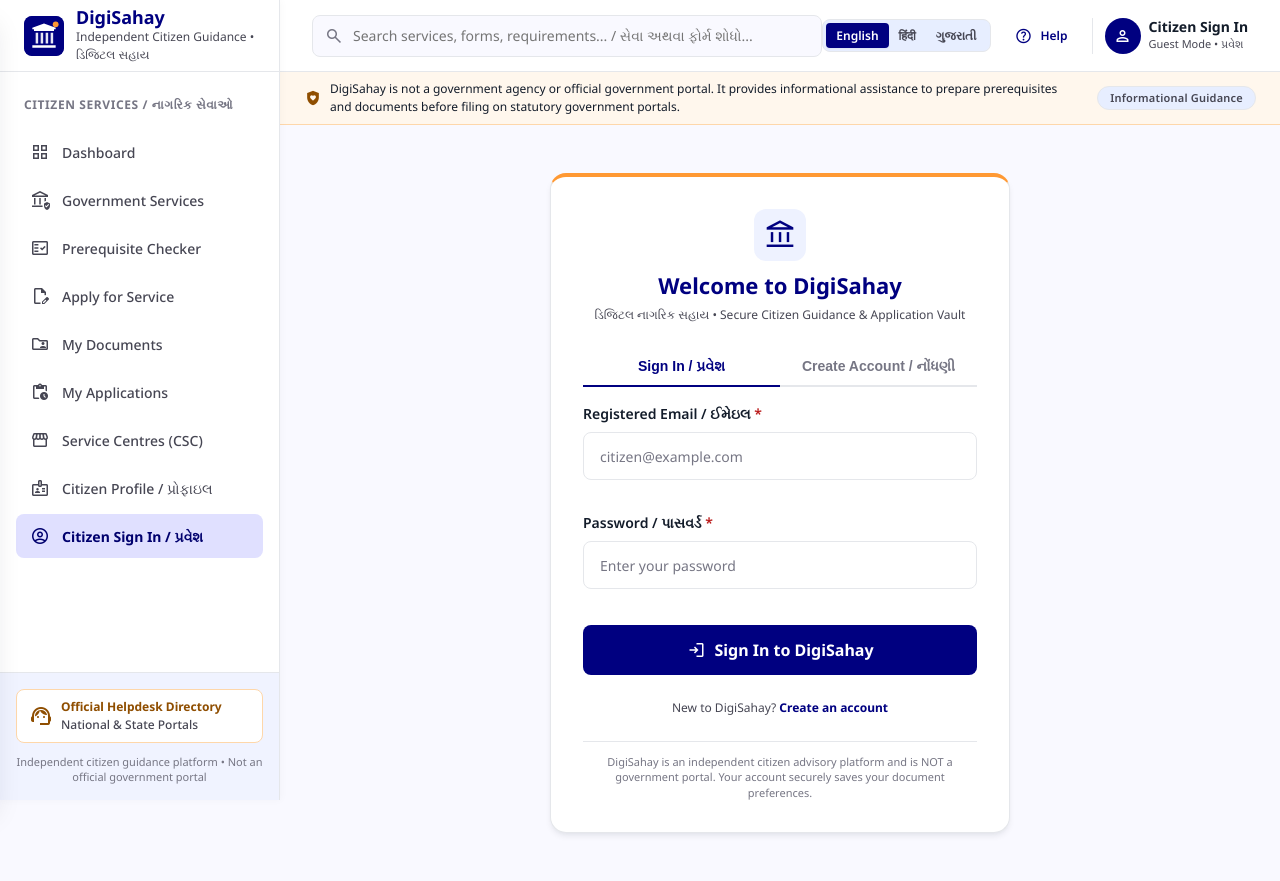
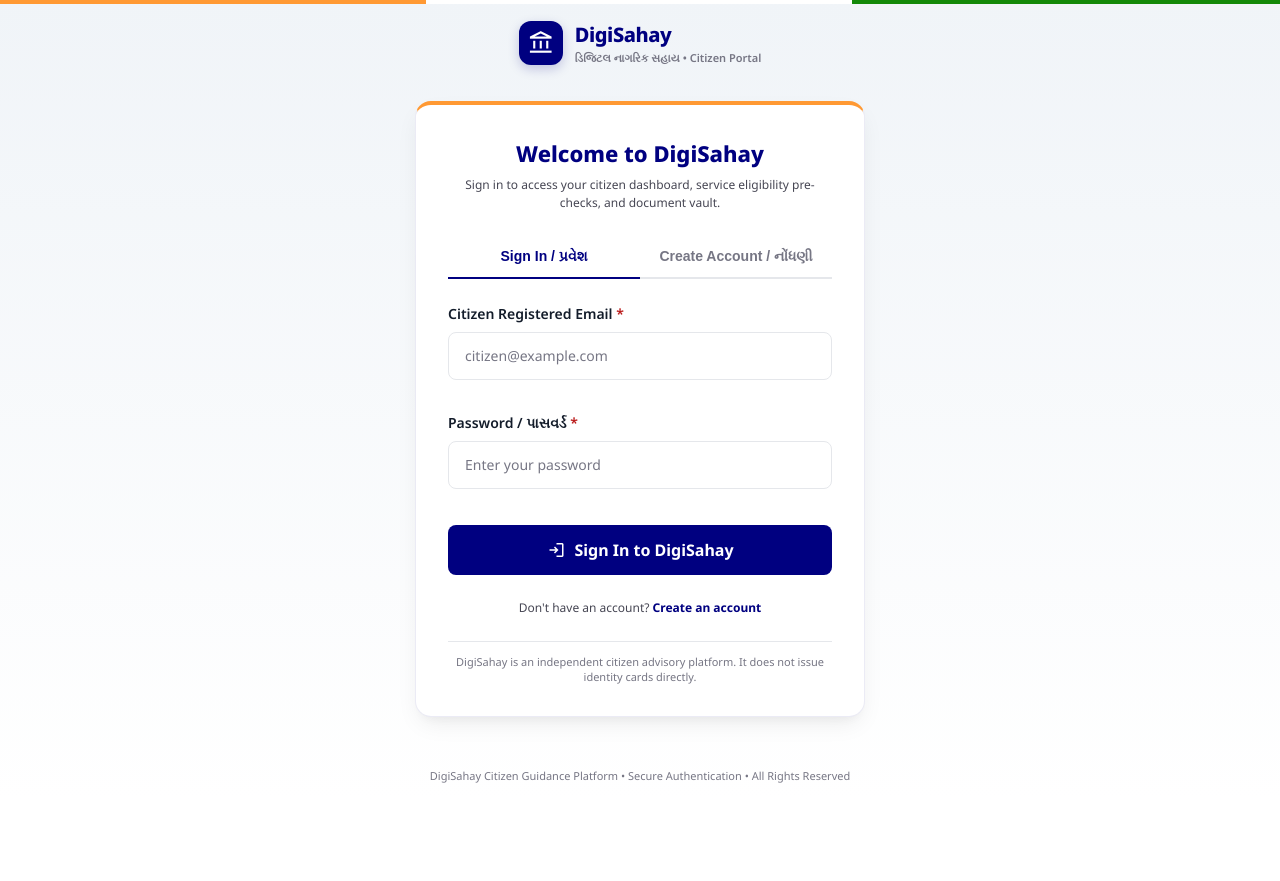
Before and after one commit to smartdevil2058/DigiSahay, a Flask app: page /auth in a window 1280 px wide. After the commit the page ends 783 px from the top, so only its background shows below. Run offline with Flask 3, Linux system fonts and the light colour scheme.

Commit message:
Add files via upload

```diff
--- a/routes/frontend_routes.py
+++ b/routes/frontend_routes.py
@@ -122,12 +122,14 @@ def logout():
 
 
 @frontend_bp.get("/services")
+@citizen_login_required
 def services_page():
     services = Service.query.order_by(Service.service_name).all()
     return render_template("services.html", services=services, active_page="services")
 
 
 @frontend_bp.get("/prerequisite-checker")
+@citizen_login_required
 def prerequisite_checker_page():
     services = Service.query.order_by(Service.service_name).all()
     selected_service_id = request.args.get("service_id", "SVC-VOTER-NEW")
@@ -165,6 +167,7 @@ def applications_page():
 
 
 @frontend_bp.get("/centers")
+@citizen_login_required
 def centers_page():
     centers = ServiceCenter.query.order_by(ServiceCenter.center_name).all()
     return render_template("centers.html", centers=centers, active_page="centers")
--- /dev/null
+++ b/static/css/auth.css
@@ -0,0 +1,99 @@
+/**
+ * DigiSahay Dedicated Authentication Portal Styles
+ */
+
+body.auth-portal-body {
+  margin: 0;
+  padding: 0;
+  min-height: 100vh;
+  background: linear-gradient(180deg, #f0f4f8 0%, #ffffff 100%);
+  display: flex;
+  flex-direction: column;
+  font-family: var(--font-family-sans, 'Noto Sans', sans-serif);
+  color: var(--color-text-primary, #1e293b);
+}
+
+.auth-tricolor {
+  height: 4px;
+  width: 100%;
+  background: linear-gradient(90deg, #ff9933 0%, #ff9933 33.3%, #ffffff 33.3%, #ffffff 66.6%, #138808 66.6%);
+}
+
+.auth-header {
+  padding: var(--space-md) var(--space-lg);
+  display: flex;
+  align-items: center;
+  justify-content: center;
+}
+
+.auth-brand {
+  display: inline-flex;
+  align-items: center;
+  gap: 12px;
+  text-decoration: none;
+}
+
+.auth-logo-badge {
+  width: 44px;
+  height: 44px;
+  border-radius: 12px;
+  background: var(--color-primary, #000080);
+  color: #ffffff;
+  display: flex;
+  align-items: center;
+  justify-content: center;
+  box-shadow: 0 4px 12px rgba(0, 0, 128, 0.2);
+}
+
+.auth-main {
+  flex: 1;
+  display: flex;
+  align-items: center;
+  justify-content: center;
+  padding: var(--space-md) var(--space-sm) var(--space-xl);
+}
+
+.auth-card {
+  width: 100%;
+  max-width: 450px;
+  background: #ffffff;
+  border-radius: var(--radius-xl, 16px);
+  box-shadow: 0 10px 25px -5px rgba(0, 0, 0, 0.08), 0 8px 10px -6px rgba(0, 0, 0, 0.04);
+  border: 1px solid rgba(0, 0, 128, 0.08);
+  border-top: 4px solid var(--color-saffron, #ff9933);
+  padding: var(--space-xl);
+  box-sizing: border-box;
+}
+
+.auth-tabs {
+  display: flex;
+  border-bottom: 2px solid var(--color-border, #e2e8f0);
+  margin-bottom: var(--space-lg);
+}
+
+.auth-tab-btn {
+  flex: 1;
+  padding: 12px 8px;
+  background: transparent;
+  border: none;
+  font-size: var(--font-size-sm, 14px);
+  font-weight: 700;
+  cursor: pointer;
+  color: var(--color-text-muted, #64748b);
+  border-bottom: 2px solid transparent;
+  margin-bottom: -2px;
+  transition: all 0.2s ease;
+  text-align: center;
+}
+
+.auth-tab-btn.active {
+  color: var(--color-primary, #000080);
+  border-bottom-color: var(--color-primary, #000080);
+}
+
+.auth-footer {
+  padding: var(--space-md);
+  text-align: center;
+  font-size: 11px;
+  color: var(--color-text-muted, #64748b);
+}
--- /dev/null
+++ b/static/js/auth.js
@@ -0,0 +1,151 @@
+/**
+ * DigiSahay Dedicated Authentication Portal Controller
+ */
+
+document.addEventListener('DOMContentLoaded', initAuthPortal);
+
+function initAuthPortal() {
+  const urlParams = new URLSearchParams(window.location.search);
+  if (urlParams.get('expired') === '1') {
+    localStorage.removeItem('digisahay_jwt');
+    localStorage.removeItem('digisahay_user');
+    showNotice('Your session has expired due to inactivity. Please sign in again to continue.', 'warn');
+  } else if (urlParams.get('logged_out') === '1') {
+    localStorage.removeItem('digisahay_jwt');
+    localStorage.removeItem('digisahay_user');
+    showNotice('You have been signed out successfully.', 'info');
+  } else if (urlParams.get('next')) {
+    showNotice('Please sign in to access that protected citizen page.', 'info');
+  }
+
+  if (urlParams.get('tab') === 'register') {
+    switchAuthTab('register');
+  }
+}
+
+function showNotice(msg, type) {
+  const el = document.getElementById('systemNotice');
+  if (!el) return;
+  el.style.display = 'block';
+  if (type === 'warn') {
+    el.style.background = '#fffbeb';
+    el.style.border = '1px solid #fde68a';
+    el.style.color = '#92400e';
+  } else {
+    el.style.background = '#eff6ff';
+    el.style.border = '1px solid #bfdbfe';
+    el.style.color = '#1e40af';
+  }
+  el.textContent = msg;
+}
+
+function switchAuthTab(tab) {
+  const loginForm = document.getElementById('loginForm');
+  const regForm = document.getElementById('registerForm');
+  const loginBtn = document.getElementById('tabLoginBtn');
+  const regBtn = document.getElementById('tabRegisterBtn');
+  clearAlert();
+
+  if (tab === 'login') {
+    if (loginForm) loginForm.style.display = 'flex';
+    if (regForm) regForm.style.display = 'none';
+    if (loginBtn) loginBtn.classList.add('active');
+    if (regBtn) regBtn.classList.remove('active');
+  } else {
+    if (loginForm) loginForm.style.display = 'none';
+    if (regForm) regForm.style.display = 'flex';
+    if (regBtn) regBtn.classList.add('active');
+    if (loginBtn) loginBtn.classList.remove('active');
+  }
+}
+
+function showAlert(msg, isError) {
+  const al = document.getElementById('authAlert');
+  if (!al) return;
+  al.style.display = 'block';
+  al.style.backgroundColor = isError ? 'var(--color-error-bg, #fef2f2)' : 'var(--color-green-bg, #f0fdf4)';
+  al.style.border = isError ? '1px solid var(--color-error-border, #fecaca)' : '1px solid var(--color-green-border, #bbf7d0)';
+  al.style.color = isError ? 'var(--color-error-text, #b91c1c)' : 'var(--color-green-text, #138808)';
+  al.textContent = msg;
+}
+
+function clearAlert() {
+  const al = document.getElementById('authAlert');
+  if (al) al.style.display = 'none';
+}
+
+async function handleLogin(e) {
+  e.preventDefault();
+  clearAlert();
+  const btn = document.getElementById('loginSubmitBtn');
+  btn.disabled = true;
+  btn.innerHTML = '<span class="material-symbols-outlined" style="font-size: 20px; animation: spin 1s linear infinite;">sync</span> Signing in...';
+
+  const email = document.getElementById('loginEmail').value.trim();
+  const password = document.getElementById('loginPassword').value;
+
+  try {
+    const res = await fetch('/api/auth/login', {
+      method: 'POST',
+      headers: { 'Content-Type': 'application/json' },
+      body: JSON.stringify({ email, password })
+    });
+    const data = await res.json();
+
+    if (res.ok && data.success) {
+      localStorage.setItem('digisahay_jwt', data.access_token);
+      localStorage.setItem('digisahay_user', JSON.stringify(data.user));
+      showAlert('Login successful! Redirecting to DigiSahay...', false);
+
+      const urlParams = new URLSearchParams(window.location.search);
+      const nextTarget = urlParams.get('next');
+      const dest = (nextTarget && nextTarget.startsWith('/') && !nextTarget.startsWith('//')) ? nextTarget : '/dashboard';
+
+      setTimeout(() => {
+        window.location.href = dest;
+      }, 400);
+    } else {
+      showAlert(data.message || 'Invalid email or password', true);
+    }
+  } catch (err) {
+    showAlert('Unable to reach authentication server. Please try again.', true);
+  } finally {
+    btn.disabled = false;
+    btn.innerHTML = '<span class="material-symbols-outlined" style="font-size: 20px;">login</span> <span>Sign In to DigiSahay</span>';
+  }
+}
+
+async function handleRegister(e) {
+  e.preventDefault();
+  clearAlert();
+  const btn = document.getElementById('registerSubmitBtn');
+  btn.disabled = true;
+  btn.innerHTML = '<span class="material-symbols-outlined" style="font-size: 20px; animation: spin 1s linear infinite;">sync</span> Creating account...';
+
+  const email = document.getElementById('regEmail').value.trim();
+  const password = document.getElementById('regPassword').value;
+  const preferred_language = document.getElementById('regLang').value;
+
+  try {
+    const res = await fetch('/api/auth/register', {
+      method: 'POST',
+      headers: { 'Content-Type': 'application/json' },
+      body: JSON.stringify({ email, password, preferred_language })
+    });
+    const data = await res.json();
+
+    if (res.ok && data.success) {
+      showAlert('Account registered successfully! Please sign in with your credentials.', false);
+      switchAuthTab('login');
+      document.getElementById('loginEmail').value = email;
+      document.getElementById('loginPassword').value = '';
+    } else {
+      showAlert(data.message || 'Registration failed', true);
+    }
+  } catch (err) {
+    showAlert('Unable to reach server. Please try again.', true);
+  } finally {
+    btn.disabled = false;
+    btn.innerHTML = '<span class="material-symbols-outlined" style="font-size: 20px;">person_add</span> <span>Create DigiSahay Account</span>';
+  }
+}
--- a/templates/auth.html
+++ b/templates/auth.html
@@ -1,46 +1,67 @@
-{% extends "base.html" %}
+<!DOCTYPE html>
+<html lang="en">
+<head>
+  <meta charset="UTF-8">
+  <meta name="viewport" content="width=device-width, initial-scale=1.0">
+  <title>Citizen Authentication Portal &bull; DigiSahay</title>
+  <link rel="preconnect" href="https://fonts.googleapis.com">
+  <link rel="preconnect" href="https://fonts.gstatic.com" crossorigin>
+  <link href="https://fonts.googleapis.com/css2?family=Noto+Sans:wght@400;500;600;700;800&display=swap" rel="stylesheet">
+  <link rel="stylesheet" href="https://fonts.googleapis.com/css2?family=Material+Symbols+Outlined:opsz,wght,FILL,GRAD@20..48,100..700,0..1,-50..200">
+  <link rel="stylesheet" href="{{ url_for('static', filename='css/variables.css') }}">
+  <link rel="stylesheet" href="{{ url_for('static', filename='css/components.css') }}">
+  <link rel="stylesheet" href="{{ url_for('static', filename='css/main.css') }}">
+  <link rel="stylesheet" href="{{ url_for('static', filename='css/auth.css') }}">
+</head>
+<body class="auth-portal-body">
+  <div class="auth-tricolor"></div>
 
-{% block title %}Citizen Authentication • DigiSahay{% endblock %}
+  <!-- Minimal Brand Header (No application navbar, no main links) -->
+  <header class="auth-header">
+    <div class="auth-brand">
+      <div class="auth-logo-badge">
+        <span class="material-symbols-outlined" style="font-size: 26px;">account_balance</span>
+      </div>
+      <div>
+        <div style="font-size: 20px; font-weight: 800; color: var(--color-primary, #000080); letter-spacing: -0.02em;">DigiSahay</div>
+        <div style="font-size: 11px; color: var(--color-text-muted, #64748b); font-weight: 600;">ડિજિટલ નાગરિક સહાય &bull; Citizen Portal</div>
+      </div>
+    </div>
+  </header>
 
-{% block content %}
-<div style="display: flex; flex-direction: column; align-items: center; justify-content: center; min-height: 70vh; padding: var(--space-md) 0;">
-
-  <div class="ds-card" style="max-width: 460px; width: 100%; padding: var(--space-xl); box-shadow: var(--shadow-md); border-top: 4px solid var(--color-saffron);">
-
-    <!-- Portal Header -->
+  <!-- Dedicated Authentication Container -->
+  <main class="auth-main">
+    <div class="auth-card">
       <div style="text-align: center; margin-bottom: var(--space-lg);">
-      <div style="width: 52px; height: 52px; border-radius: var(--radius-lg); background: #eef2ff; display: inline-flex; align-items: center; justify-content: center; color: var(--color-primary); margin-bottom: var(--space-xs);">
-        <span class="material-symbols-outlined" style="font-size: 32px;">account_balance</span>
-      </div>
-      <h1 style="font-size: var(--font-size-xl); font-weight: var(--font-weight-bold); color: var(--color-primary); margin: 0;">
+        <h1 style="font-size: 22px; font-weight: 800; color: var(--color-primary, #000080); margin: 0;">
           Welcome to DigiSahay
         </h1>
-      <p style="font-size: var(--font-size-xs); color: var(--color-text-secondary); margin: 4px 0 0 0;">
-        ડિજિટલ નાગરિક સહાય • Secure Citizen Guidance &amp; Application Vault
+        <p style="font-size: 12px; color: var(--color-text-secondary, #475569); margin: 6px 0 0 0; line-height: 1.5;">
+          Sign in to access your citizen dashboard, service eligibility pre-checks, and document vault.
         </p>
       </div>
 
-    <!-- Auth Tabs (Login / Register) -->
-    <div style="display: flex; border-bottom: 2px solid var(--color-border); margin-bottom: var(--space-md);">
-      <button type="button" id="tabLoginBtn" onclick="switchAuthTab('login')" style="flex: 1; padding: 10px; font-weight: var(--font-weight-bold); font-size: var(--font-size-sm); border: none; background: transparent; cursor: pointer; color: var(--color-primary); border-bottom: 2px solid var(--color-primary); margin-bottom: -2px;">
+      <!-- Auth Switcher Tabs -->
+      <div class="auth-tabs">
+        <button type="button" id="tabLoginBtn" class="auth-tab-btn active" onclick="switchAuthTab('login')">
           Sign In / પ્રવેશ
         </button>
-      <button type="button" id="tabRegisterBtn" onclick="switchAuthTab('register')" style="flex: 1; padding: 10px; font-weight: var(--font-weight-bold); font-size: var(--font-size-sm); border: none; background: transparent; cursor: pointer; color: var(--color-text-muted); border-bottom: 2px solid transparent; margin-bottom: -2px;">
+        <button type="button" id="tabRegisterBtn" class="auth-tab-btn" onclick="switchAuthTab('register')">
           Create Account / નોંધણી
         </button>
       </div>
 
-    <!-- Dynamic System Notification (Expired / Logged Out / Next) -->
-    <div id="systemNotice" style="display: none; padding: 10px 14px; border-radius: var(--radius-md); font-size: var(--font-size-xs); margin-bottom: var(--space-md);"></div>
+      <!-- System Notification Banner (Expired / Logged Out / Next) -->
+      <div id="systemNotice" style="display: none; padding: 10px 14px; border-radius: 8px; font-size: 12px; margin-bottom: var(--space-md);"></div>
 
-    <!-- Alert / Message Banner -->
-    <div id="authAlert" style="display: none; padding: 10px 14px; border-radius: var(--radius-md); font-size: var(--font-size-xs); margin-bottom: var(--space-md);"></div>
+      <!-- Alert Banner -->
+      <div id="authAlert" style="display: none; padding: 10px 14px; border-radius: 8px; font-size: 12px; margin-bottom: var(--space-md);"></div>
 
-    <!-- Login Form -->
+      <!-- Citizen Sign In Form -->
       <form id="loginForm" onsubmit="handleLogin(event)" style="display: flex; flex-direction: column; gap: var(--space-md);">
         <div class="ds-form-group">
           <label for="loginEmail" class="ds-label">
-          <span>Registered Email / ઈમેઇલ</span> <span class="required">*</span>
+            <span>Citizen Registered Email</span> <span class="required">*</span>
           </label>
           <input type="email" id="loginEmail" class="ds-input" placeholder="citizen@example.com" required autocomplete="email">
         </div>
@@ -52,18 +73,18 @@
           <input type="password" id="loginPassword" class="ds-input" placeholder="Enter your password" required autocomplete="current-password">
         </div>
 
-      <button type="submit" id="loginSubmitBtn" class="ds-btn ds-btn-primary ds-btn-lg" style="width: 100%; margin-top: var(--space-2xs); font-weight: 700;">
+        <button type="submit" id="loginSubmitBtn" class="ds-btn ds-btn-primary ds-btn-lg" style="width: 100%; margin-top: 4px; font-weight: 700;">
           <span class="material-symbols-outlined" style="font-size: 20px;">login</span>
           <span>Sign In to DigiSahay</span>
         </button>
 
-      <div style="text-align: center; margin-top: var(--space-xs); font-size: var(--font-size-xs); color: var(--color-text-secondary);">
-        New to DigiSahay?
-        <a href="javascript:void(0)" onclick="switchAuthTab('register')" style="color: var(--color-primary); font-weight: 700; text-decoration: none;">Create an account</a>
+        <div style="text-align: center; margin-top: var(--space-xs); font-size: 12px; color: var(--color-text-secondary, #475569);">
+          Don't have an account?
+          <a href="javascript:void(0)" onclick="switchAuthTab('register')" style="color: var(--color-primary, #000080); font-weight: 700; text-decoration: none;">Create an account</a>
         </div>
       </form>
 
-    <!-- Register Form -->
+      <!-- New Registration Form -->
       <form id="registerForm" onsubmit="handleRegister(event)" style="display: none; flex-direction: column; gap: var(--space-md);">
         <div class="ds-form-group">
           <label for="regEmail" class="ds-label">
@@ -90,181 +111,27 @@
           </select>
         </div>
 
-      <button type="submit" id="registerSubmitBtn" class="ds-btn ds-btn-saffron ds-btn-lg" style="width: 100%; margin-top: var(--space-2xs); font-weight: 700; color: #000;">
+        <button type="submit" id="registerSubmitBtn" class="ds-btn ds-btn-saffron ds-btn-lg" style="width: 100%; margin-top: 4px; font-weight: 700; color: #000000;">
           <span class="material-symbols-outlined" style="font-size: 20px;">person_add</span>
           <span>Create DigiSahay Account</span>
         </button>
 
-      <div style="text-align: center; margin-top: var(--space-xs); font-size: var(--font-size-xs); color: var(--color-text-secondary);">
-        Already registered?
-        <a href="javascript:void(0)" onclick="switchAuthTab('login')" style="color: var(--color-primary); font-weight: 700; text-decoration: none;">Sign in here</a>
+        <div style="text-align: center; margin-top: var(--space-xs); font-size: 12px; color: var(--color-text-secondary, #475569);">
+          Already have an account?
+          <a href="javascript:void(0)" onclick="switchAuthTab('login')" style="color: var(--color-primary, #000080); font-weight: 700; text-decoration: none;">Sign in here</a>
         </div>
       </form>
 
-    <!-- Statutory Notice Footer -->
-    <div style="margin-top: var(--space-lg); padding-top: var(--space-sm); border-top: 1px solid var(--color-border); text-align: center; font-size: 11px; color: var(--color-text-muted); line-height: 1.4;">
-      DigiSahay is an independent citizen advisory platform and is NOT a government portal. Your account securely saves your document preferences.
+      <div style="margin-top: var(--space-lg); padding-top: var(--space-sm); border-top: 1px solid var(--color-border, #e2e8f0); text-align: center; font-size: 11px; color: var(--color-text-muted, #64748b); line-height: 1.4;">
+        DigiSahay is an independent citizen advisory platform. It does not issue identity cards directly.
       </div>
+    </div>
+  </main>
 
-  </div>
+  <footer class="auth-footer">
+    DigiSahay Citizen Guidance Platform &bull; Secure Authentication &bull; All Rights Reserved
+  </footer>
 
-</div>
-{% endblock %}
-
-{% block extra_js %}
-<script>
-document.addEventListener('DOMContentLoaded', function() {
-  initAuthUI();
-});
-
-function initAuthUI() {
-  const urlParams = new URLSearchParams(window.location.search);
-  const noticeEl = document.getElementById('systemNotice');
-
-  if (urlParams.get('expired') === '1') {
-    localStorage.removeItem('digisahay_jwt');
-    localStorage.removeItem('digisahay_user');
-    showNotice('Your session has expired due to inactivity. Please sign in again to continue.', 'warn');
-  } else if (urlParams.get('logged_out') === '1') {
-    localStorage.removeItem('digisahay_jwt');
-    localStorage.removeItem('digisahay_user');
-    showNotice('You have been signed out successfully.', 'info');
-  } else if (urlParams.get('next')) {
-    showNotice('Please sign in to access that protected service page.', 'info');
-  }
-
-  if (urlParams.get('tab') === 'register') {
-    switchAuthTab('register');
-  }
-}
-
-function showNotice(msg, type) {
-  const el = document.getElementById('systemNotice');
-  el.style.display = 'block';
-  if (type === 'warn') {
-    el.style.background = '#fffbeb';
-    el.style.border = '1px solid #fde68a';
-    el.style.color = '#92400e';
-  } else {
-    el.style.background = '#eff6ff';
-    el.style.border = '1px solid #bfdbfe';
-    el.style.color = '#1e40af';
-  }
-  el.textContent = msg;
-}
-
-function switchAuthTab(tab) {
-  const loginForm = document.getElementById('loginForm');
-  const regForm = document.getElementById('registerForm');
-  const loginBtn = document.getElementById('tabLoginBtn');
-  const regBtn = document.getElementById('tabRegisterBtn');
-  clearAlert();
-
-  if (tab === 'login') {
-    loginForm.style.display = 'flex';
-    regForm.style.display = 'none';
-    loginBtn.style.color = 'var(--color-primary)';
-    loginBtn.style.borderBottom = '2px solid var(--color-primary)';
-    regBtn.style.color = 'var(--color-text-muted)';
-    regBtn.style.borderBottom = '2px solid transparent';
-  } else {
-    loginForm.style.display = 'none';
-    regForm.style.display = 'flex';
-    regBtn.style.color = 'var(--color-primary)';
-    regBtn.style.borderBottom = '2px solid var(--color-primary)';
-    loginBtn.style.color = 'var(--color-text-muted)';
-    loginBtn.style.borderBottom = '2px solid transparent';
-  }
-}
-
-function showAlert(msg, isError) {
-  const al = document.getElementById('authAlert');
-  al.style.display = 'block';
-  al.style.backgroundColor = isError ? 'var(--color-error-bg)' : 'var(--color-green-bg)';
-  al.style.border = isError ? '1px solid var(--color-error-border)' : '1px solid var(--color-green-border)';
-  al.style.color = isError ? 'var(--color-error-text)' : 'var(--color-green-text)';
-  al.textContent = msg;
-}
-
-function clearAlert() {
-  const al = document.getElementById('authAlert');
-  al.style.display = 'none';
-}
-
-async function handleLogin(e) {
-  e.preventDefault();
-  clearAlert();
-  const btn = document.getElementById('loginSubmitBtn');
-  btn.disabled = true;
-  btn.innerHTML = '<span class="material-symbols-outlined" style="font-size: 20px;">sync</span> Signing in...';
-
-  const email = document.getElementById('loginEmail').value.trim();
-  const password = document.getElementById('loginPassword').value;
-
-  try {
-    const res = await fetch('/api/auth/login', {
-      method: 'POST',
-      headers: { 'Content-Type': 'application/json' },
-      body: JSON.stringify({ email, password })
-    });
-    const data = await res.json();
-
-    if (res.ok && data.success) {
-      localStorage.setItem('digisahay_jwt', data.access_token);
-      localStorage.setItem('digisahay_user', JSON.stringify(data.user));
-      showAlert('Login successful! Redirecting...', false);
-
-      const urlParams = new URLSearchParams(window.location.search);
-      const nextTarget = urlParams.get('next');
-      const destination = (nextTarget && nextTarget.startsWith('/')) ? nextTarget : '/dashboard';
-
-      setTimeout(() => {
-        window.location.href = destination;
-      }, 500);
-    } else {
-      showAlert(data.message || 'Invalid email or password', true);
-    }
-  } catch (err) {
-    showAlert('Unable to reach server. Please try again.', true);
-  } finally {
-    btn.disabled = false;
-    btn.innerHTML = '<span class="material-symbols-outlined" style="font-size: 20px;">login</span> <span>Sign In to DigiSahay</span>';
-  }
-}
-
-async function handleRegister(e) {
-  e.preventDefault();
-  clearAlert();
-  const btn = document.getElementById('registerSubmitBtn');
-  btn.disabled = true;
-  btn.innerHTML = '<span class="material-symbols-outlined" style="font-size: 20px;">sync</span> Creating account...';
-
-  const email = document.getElementById('regEmail').value.trim();
-  const password = document.getElementById('regPassword').value;
-  const preferred_language = document.getElementById('regLang').value;
-
-  try {
-    const res = await fetch('/api/auth/register', {
-      method: 'POST',
-      headers: { 'Content-Type': 'application/json' },
-      body: JSON.stringify({ email, password, preferred_language })
-    });
-    const data = await res.json();
-
-    if (res.ok && data.success) {
-      showAlert('Account registered successfully! Please sign in with your credentials.', false);
-      switchAuthTab('login');
-      document.getElementById('loginEmail').value = email;
-      document.getElementById('loginPassword').value = '';
-    } else {
-      showAlert(data.message || 'Registration failed', true);
-    }
-  } catch (err) {
-    showAlert('Unable to reach server. Please try again.', true);
-  } finally {
-    btn.disabled = false;
-    btn.innerHTML = '<span class="material-symbols-outlined" style="font-size: 20px;">person_add</span> <span>Create DigiSahay Account</span>';
-  }
-}
-</script>
-{% endblock %}
+  <script src="{{ url_for('static', filename='js/auth.js') }}"></script>
+</body>
+</html>
```
Also changed, not shown: tests/test_auth_flow.py (+61 -35 lines), tests/test_centers_fix.py (+7 -0 lines). Lines whose indentation alone changed are shown as unchanged.
